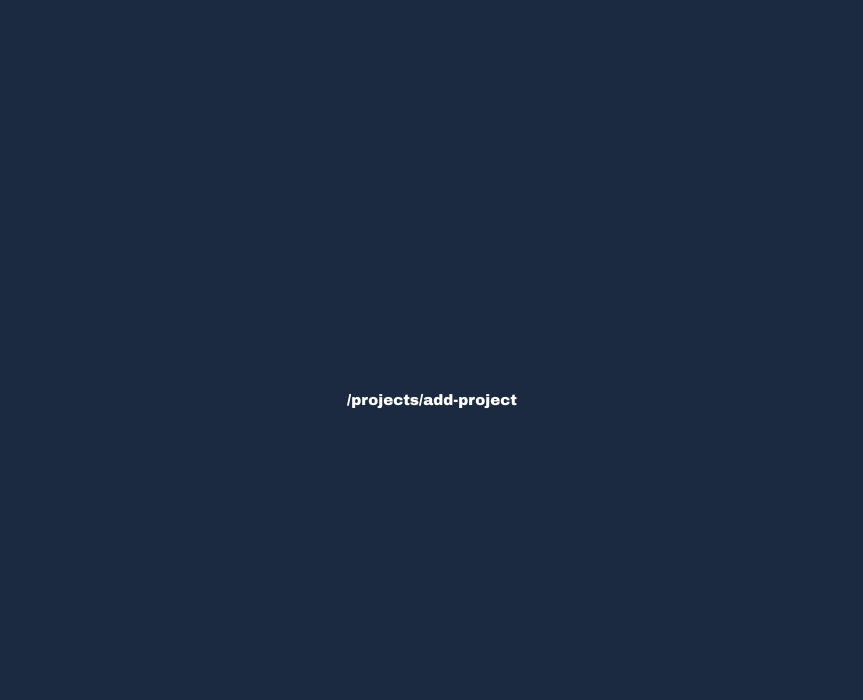
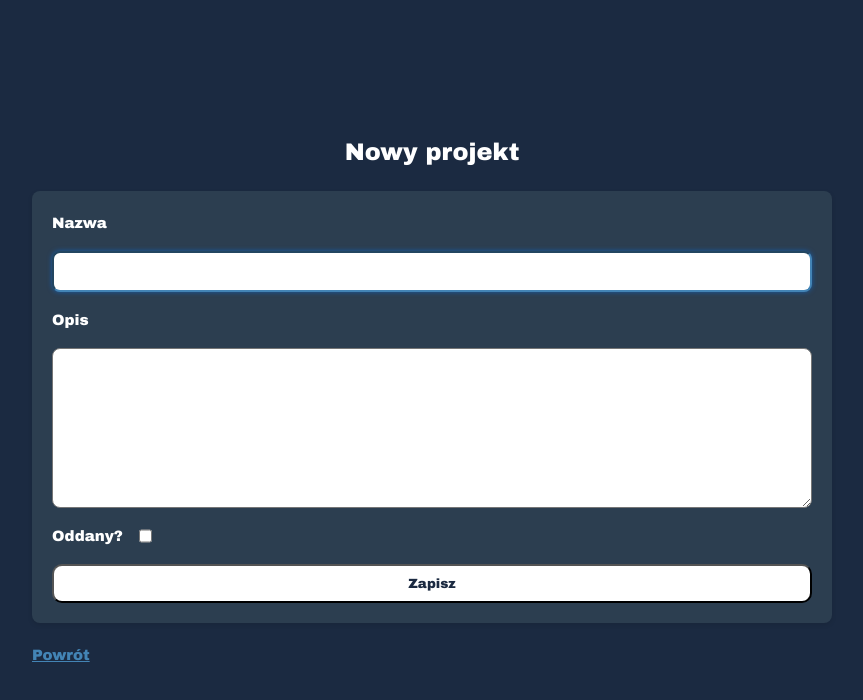
Before and after one commit to Czarkowski/AgileProject, a Vue app in the folder front/: page /projects/add-project in a window 1280 px wide. Shown: the top 700 px of the page, without its empty margins (208-1071 px from the left). Built offline with nearby package versions, Linux system fonts and the light colour scheme.

Commit message:
styles + jwt + add project init (#16)
Co-authored-by: Oliwia Paliwoda <oliwia@LAPTOP-SGUVKNRU>

```diff
--- a/front/src/components/AddProject.vue
+++ b/front/src/components/AddProject.vue
@@ -1,13 +1,116 @@
+<template>
+  <div class="container">
+
+    <div class="title">Nowy projekt</div>
+
+  <div class="add-project">
+
+    <label for="name">Nazwa</label>
+    <input id="name" class="project-name" v-model="projectName" maxlength="100"/>
+    <label for="details">Opis</label>
+    <textarea id="details" v-model="projectDetails" maxlength="1000"></textarea>
+
+    <div style="display: flex; flex-direction: row; gap: 2vmin;">
+    <label for="turnedIn">Oddany?</label>
+    <input class="checkbox" type="checkbox" id="turnedIn" v-model="turnedIn" :true-value="1" :false-value="0" @change="handleTurnedInChange()" />
+    </div>
+
+    <div v-if="turnedIn">
+      <input class="calendar" type="date" v-model="turnedInDate">
+    </div>
+
+    <div v-if="this.showError" class="error">{{this.errorMessage}}</div>
+
+    <button @click="addProject()">Zapisz</button>
+
+
+  </div>
+
+    <div class="links back" @click="goBack">Powrót</div>
+
+  </div>
+</template>
+
 <script>
 export default {
-  NAME: "AddProject"
+  NAME: "AddProject",
+  data() {
+    return {
+      projectName: '',
+      projectDetails: '',
+      projectAddDate: undefined,
+      projectId: undefined,
+      errorMessage: 'Nazwa jest wymagana.',
+      showError: false,
+      turnedIn: 0,
+      turnedInDate: undefined,
+     }
+    },
+
+    methods: {
+      addProject() {
+        if (this.projectName === '') {
+          this.showError = true;
+        } else {
+          this.showError = false;
+          this.projectAddDate = new Date();
+          alert("Utworzono projekt: " + this.projectName);
+          console.error(this.turnedIn, this.turnedInDate)
+          this.projectName = '';
+          this.projectDetails = '';
+          this.projectAddDate = undefined;
+        }
+      },
+
+      goBack() {
+        this.$router.push('/projects/');
+      },
+
+      handleTurnedInChange() {
+        if (this.turnedIn === 0) {
+          this.turnedInDate = undefined;
+        }
+      }
+    },
 }
 </script>
 
-<template>
-  <div class="test">{{ $route.path }}</div>
-</template>
 
 <style scoped>
+.add-project {
+  width: 100vmin;
+  display: flex;
+  flex-direction: column;
+  gap: 2vmin;
+  background-color: #2c3e50;
+  border-radius: 8px;
+  box-shadow: 0 2px 5px rgba(0, 0, 0, 0.1);
+  margin: 20px auto;
+  padding: 20px;
+}
+
+
+.title{
+  text-align: center;
+  font-size: 24px;
+
+}
+textarea{
+  width: 100%;
+  height: 20vmin;
+}
+
+.links.back{
+  margin-left: 0;
+  margin-right: auto;
+}
+
+.error{
+  color:darkred;
+}
+.checkbox{
+  box-shadow: none;
+  width: fit-content;
+}
 
 </style>
--- a/front/src/components/Login.vue
+++ b/front/src/components/Login.vue
@@ -49,11 +49,15 @@ export default {
         // const userApi = new UserControllerApi();
         // const userResponse = await userApi.getUserByUsername({ username: this.email });
 
+        if (response && response.token) {
+          localStorage.setItem('token', response.token);
+        }
+
         if (response) {
           console.log(response)
           // console.log('Zalogowano pomyślnie:', userResponse);
 
-          this.$router.push('/dashboard');
+          this.$router.push('/projects');
         }
       } catch (error) {
         console.error('Błąd logowania:', error);
--- a/front/src/components/Register.vue
+++ b/front/src/components/Register.vue
@@ -27,11 +27,11 @@
           <label for="last_name">Nazwisko</label>
           <input v-model="form.lastName" type="text" id="last_name" required />
         </div>
-        <button type="submit" class="register-button">Zarejestruj się</button>
+        <button type="submit">Zarejestruj się</button>
       </form>
-      <p class="redirect-text">
+      <p>
         Masz już konto?
-        <router-link to="/login" class="login-link">Zaloguj się</router-link>
+        <router-link to="/login" class="links">Zaloguj się</router-link>
       </p>
     </div>
   </div>
@@ -95,14 +95,14 @@ async function handleRegister() {
   justify-content: center;
   align-items: center;
   height: 100vh;
-  background: linear-gradient(135deg, #667eea, #764ba2);
+  background: transparent;
 }
 
 .register-box {
-  background: white;
+  //background: white;
   padding: 2rem;
   border-radius: 10px;
-  box-shadow: 0px 4px 10px rgba(0, 0, 0, 0.1);
+  //box-shadow: 0px 4px 10px rgba(0, 0, 0, 0.1);
   width: 100%;
   max-width: 400px;
   text-align: center;
@@ -112,7 +112,6 @@ async function handleRegister() {
   font-size: 24px;
   font-weight: bold;
   margin-bottom: 20px;
-  color: #333;
 }
 
 .input-group {
@@ -122,18 +121,10 @@ async function handleRegister() {
 
 .input-group label {
   font-size: 14px;
-  color: #555;
   display: block;
   margin-bottom: 5px;
 }
 
-.input-group input {
-  width: 100%;
-  padding: 10px;
-  border: 1px solid #ccc;
-  border-radius: 5px;
-  font-size: 16px;
-}
 
 .register-button {
   width: 100%;
--- a/front/vite.config.js
+++ b/front/vite.config.js
@@ -23,6 +23,6 @@ export default defineConfig({
         secure: false,
       },
     },
-    host: 'local.mariusz.com',
+    host: 'localhost',
   },
 })
```
Also changed, not shown: 1 other file (tests, documents, lock files or other folders).
